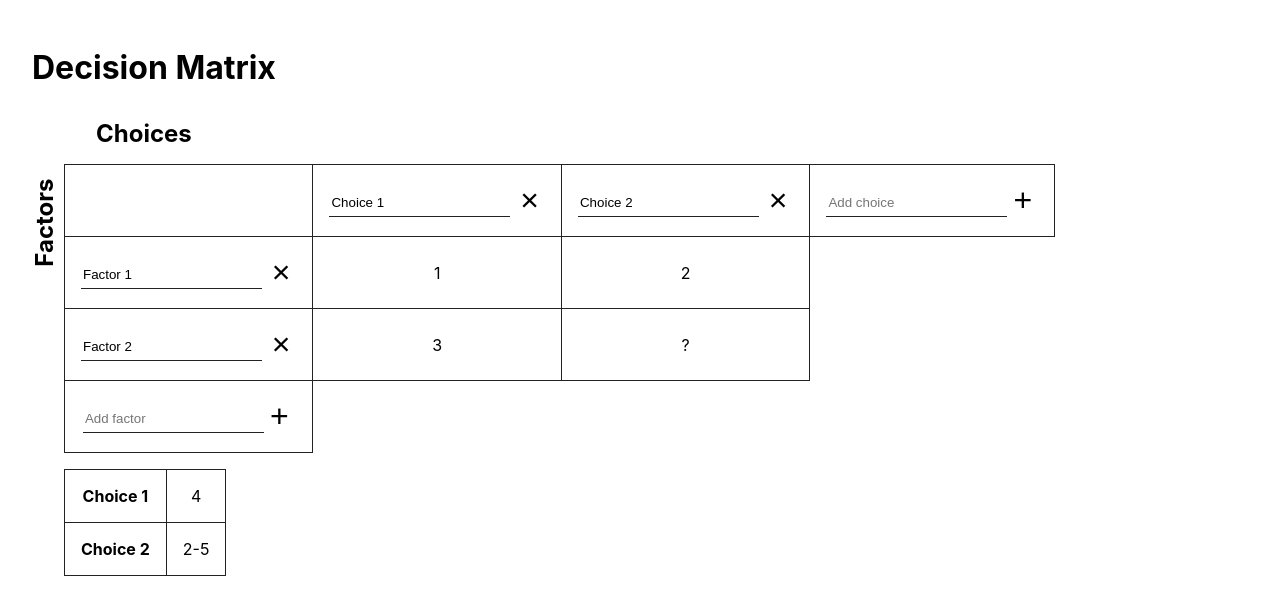
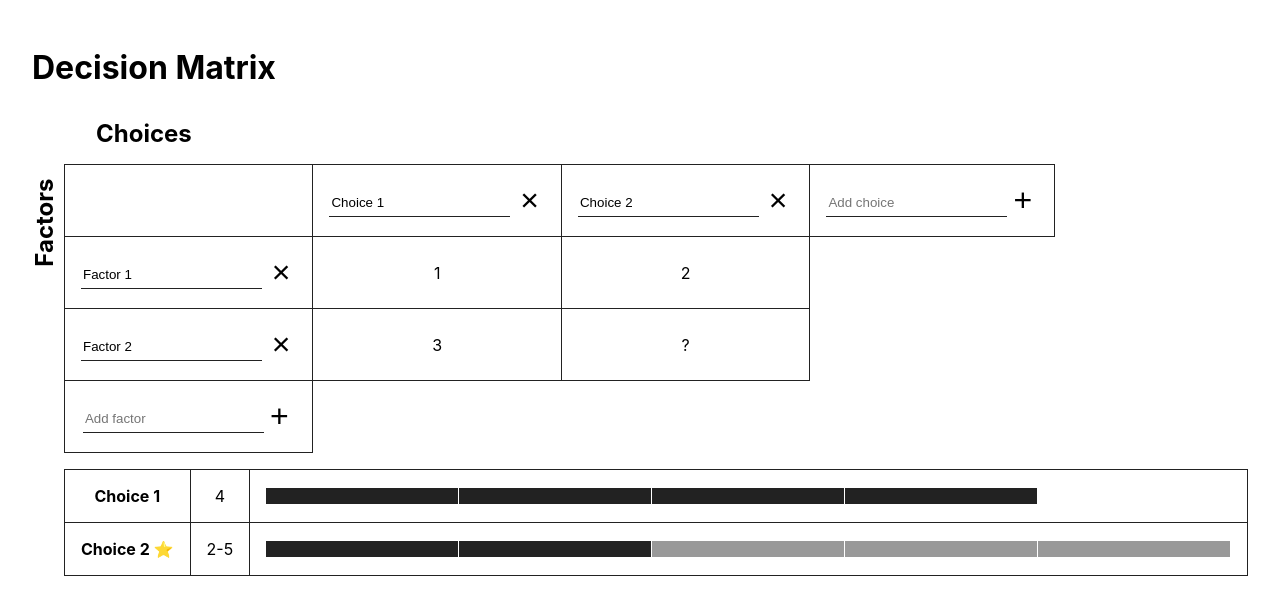
Before and after one commit to davidrhoderick/decision-matrix-frontend, a React (Create React App) app: page / in a window 1280 px wide. Shown: the top 614 px of the page. Built offline with nearby package versions, Linux system fonts and the light colour scheme.

Commit message:
Fixing #3.

```diff
--- a/src/App.js
+++ b/src/App.js
@@ -1,4 +1,4 @@
-import { useState } from 'react'
+import { useEffect, useState } from 'react'
 import {css, Global} from '@emotion/react'
 import styled from '@emotion/styled'
 
@@ -6,6 +6,8 @@ import {useSelector, useDispatch} from 'react-redux'
 import {incrementFactor} from './factorsChoicesSlice'
 import {addChoice, removeChoice, changeChoice} from './choicesSlice'
 import {addFactor, removeFactor, changeFactor} from './factorsSlice'
+
+import BarChart from './bar-chart'
 
 const App = () => {
   const dispatch = useDispatch()
@@ -16,6 +18,42 @@ const App = () => {
 
   const [newChoice, setNewChoice] = useState('')
   const [newFactor, setNewFactor] = useState('')
+
+  const calculateTotals = () => choices.map((choice, index) => factorsChoices.reduce((totals, factor) => {
+    const min = totals[0]
+    const max = totals[1]
+
+    if(factor[index] < 0) {
+      return [
+        min,
+        max + 3
+      ]
+    } else {
+      return [
+        min + factor[index],
+        max + factor[index]
+      ]
+    }
+  }, [0, 0]))
+
+  const calculateMax = () => totals.reduce((max, totals) => totals[1] > max ? totals[1] : max, 0)
+  const calculateLeaders = () => totals.map((totals, index) => totals[1] === max && index)
+
+  const [totals, setTotals] = useState(calculateTotals(choices, factorsChoices))
+  const [max, setMax] = useState(calculateMax(totals))
+  const [leaders, setLeaders] = useState(calculateLeaders(totals))
+
+  useEffect(() => {
+    setTotals(calculateTotals())
+  }, [choices, factorsChoices])
+
+  useEffect(() => {
+    setMax(calculateMax())
+  }, [totals])
+
+  useEffect(() => {
+    setLeaders(calculateLeaders())
+  }, [totals, max])
 
   return <div>
     <Global styles={css`
@@ -75,23 +113,8 @@ const App = () => {
       <StyledTable>
         <tbody>
           {choices.map((choice, index) => <tr key={index}>
-            <th>{choice}</th>
-            <td>{factorsChoices.reduce((totals, factor) => {
-              const min = totals[0]
-              const max = totals[1]
-
-              if(factor[index] < 0) {
-                return [
-                  min,
-                  max + 3
-                ]
-              } else {
-                return [
-                  min + factor[index],
-                  max + factor[index]
-                ]
-              }
-            }, [0, 0]).reduce((string, total) => {
+            <th>{choice} {leaders.includes(index) && `⭐`}</th>
+            <td>{totals[index].reduce((string, total) => {
               if(string.length === 0) {
                 return `${total}`
               } else {
@@ -103,6 +126,7 @@ const App = () => {
                 }
               }
             }, '')}</td>
+            <td style={{width: '100%'}}><BarChart totals={totals[index]} max={max} /></td>
           </tr>)}
         </tbody>
       </StyledTable>
@@ -135,6 +159,7 @@ const StyledTable = styled.table`
     text-align: center;
     border: 1px solid #222;
     user-select: none;
+    white-space: nowrap;
   }
 
   td:not(:first-of-type) {
--- /dev/null
+++ b/src/bar-chart.js
@@ -0,0 +1,43 @@
+import styled from '@emotion/styled'
+
+const BarChart = ({totals, max}) => {
+  return <Bar>
+    {[...Array(max)].map((value, index) => {
+      if(index < totals[0]) {
+        return <Filled key={index}/>
+      } else if(index < totals[1]) {
+        return <Fuzzy key={index}/>
+      } else {
+        return <Empty key={index}/>
+      }
+    })}
+  </Bar>
+}
+
+export default BarChart
+
+const Bar = styled.div`
+  display: flex;
+  width: 100%;
+`
+
+const Filled = styled.div`
+  background: #222;
+  border-right: 1px solid white;
+  flex: 1;
+  height: 1rem;
+`
+
+const Fuzzy = styled.div`
+  background: #999;
+  border-right: 1px solid white;
+  flex: 1;
+  height: 1rem;
+`
+
+const Empty = styled.div`
+  background: transparent;
+  border-right: 1px solid white;
+  flex: 1;
+  height: 1rem;
+`
```
